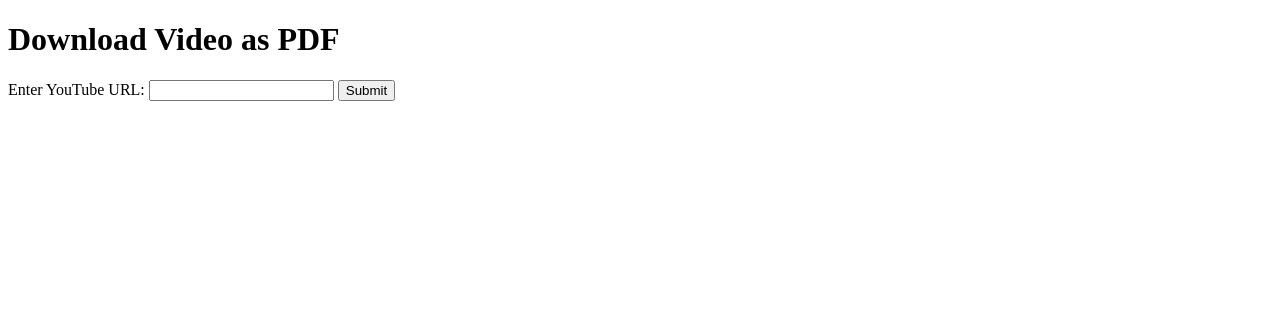
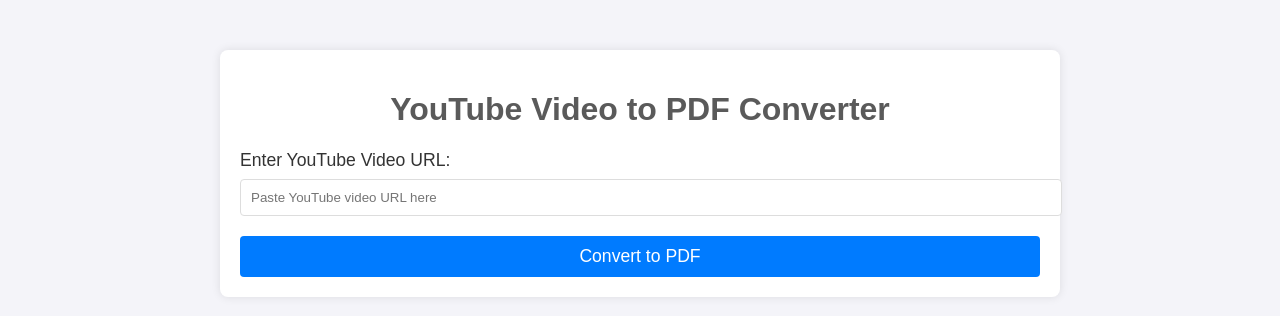
Before and after one commit to avinashg0y4l/video2pdf, a Flask app: template templates/index.html in a window 1280 px wide. Shown: the top 316 px of the page. Run offline with Flask 2, Linux system fonts and the light colour scheme; the template is opened without the code that fills it, so the values that code supplies are empty.

Commit message:
Initial commit

```diff
--- a/app.py
+++ /dev/null
@@ -1,156 +0,0 @@
-from flask import Flask, request, render_template, send_file, redirect, url_for
-import tempfile
-import os
-import re
-from fpdf import FPDF
-from PIL import Image
-import yt_dlp
-import cv2
-from skimage.metrics import structural_similarity as compare_ssim
-#from youtube_transcript_api import YouTubeTranscriptApi
-#from google.colab import files
-
-app = Flask(__name__)
-
-# Helper functions from the previous code
-def download_video(url, output_file):
-    if os.path.exists(output_file):
-        os.remove(output_file)
-    ydl_opts = {
-        'outtmpl': output_file,
-        'format': 'best',
-    }
-    with yt_dlp.YoutubeDL(ydl_opts) as ydl:
-        ydl.download([url])
-
-def get_video_id(url):
-    video_id_match = re.search(r"shorts\/(\w+)", url)
-    if video_id_match:
-        return video_id_match.group(1)
-    video_id_match = re.search(r"youtu\.be\/([\w\-_]+)(\?.*)?", url)
-    if video_id_match:
-        return video_id_match.group(1)
-    video_id_match = re.search(r"v=([\w\-_]+)", url)
-    if video_id_match:
-        return video_id_match.group(1)
-    video_id_match = re.search(r"live\/(\w+)", url)
-    if video_id_match:
-        return video_id_match.group(1)
-    return None
-
-def extract_unique_frames(video_file, output_folder, n=3, ssim_threshold=0.8):
-    cap = cv2.VideoCapture(video_file)
-    fps = int(cap.get(cv2.CAP_PROP_FPS))
-    last_frame = None
-    saved_frame = None
-    frame_number = 0
-    last_saved_frame_number = -1
-    timestamps = []
-
-    while cap.isOpened():
-        ret, frame = cap.read()
-        if not ret:
-            break
-
-        if frame_number % n == 0:
-            gray_frame = cv2.cvtColor(frame, cv2.COLOR_BGR2GRAY)
-            gray_frame = cv2.resize(gray_frame, (128, 72))
-
-            if last_frame is not None:
-                similarity = compare_ssim(gray_frame, last_frame, data_range=gray_frame.max() - gray_frame.min())
-                if similarity < ssim_threshold:
-                    if saved_frame is not None and frame_number - last_saved_frame_number > fps:
-                        frame_path = os.path.join(output_folder, f'frame{frame_number:04d}_{frame_number // fps}.png')
-                        cv2.imwrite(frame_path, saved_frame)
-                        timestamps.append((frame_number, frame_number // fps))
-
-                    saved_frame = frame
-                    last_saved_frame_number = frame_number
-                else:
-                    saved_frame = frame
-            else:
-                frame_path = os.path.join(output_folder, f'frame{frame_number:04d}_{frame_number // fps}.png')
-                cv2.imwrite(frame_path, frame)
-                timestamps.append((frame_number, frame_number // fps))
-                last_saved_frame_number = frame_number
-
-            last_frame = gray_frame
-
-        frame_number += 1
-
-    cap.release()
-    return timestamps
-
-def convert_frames_to_pdf(input_folder, output_file, timestamps):
-    frame_files = sorted(os.listdir(input_folder), key=lambda x: int(x.split('_')[0].split('frame')[-1]))
-    pdf = FPDF("L")
-    pdf.set_auto_page_break(0)
-
-    for i, (frame_file, (frame_number, timestamp_seconds)) in enumerate(zip(frame_files, timestamps)):
-        frame_path = os.path.join(input_folder, frame_file)
-        image = Image.open(frame_path)
-        pdf.add_page()
-        pdf.image(frame_path, x=0, y=0, w=pdf.w, h=pdf.h)
-
-        timestamp = f"{timestamp_seconds // 3600:02d}:{(timestamp_seconds % 3600) // 60:02d}:{timestamp_seconds % 60:02d}"
-
-        x, y, width, height = 5, 5, 60, 15
-        region = image.crop((x, y, x + width, y + height)).convert("L")
-        mean_pixel_value = region.resize((1, 1)).getpixel((0, 0))
-        if mean_pixel_value < 64:
-            pdf.set_text_color(255, 255, 255)
-        else:
-            pdf.set_text_color(0, 0, 0)
-
-        pdf.set_xy(x, y)
-        pdf.set_font("Arial", size=12)
-        pdf.cell(0, 0, timestamp)
-
-    pdf.output(output_file)
-
-def get_video_title(url):
-    ydl_opts = {
-        'skip_download': True,
-        'ignoreerrors': True
-    }
-    with yt_dlp.YoutubeDL(ydl_opts) as ydl:
-        video_info = ydl.extract_info(url, download=False)
-        title = video_info['title'].replace('/', '-').replace('\\', '-').replace(':', '-').replace('*', '-').replace('?', '-').replace('<', '-').replace('>', '-').replace('|', '-').replace('"', '-').strip('.')
-        return title
-
-
-@app.route('/', methods=['GET', 'POST'])
-def index():
-    if request.method == 'POST':
-        url = request.form['url']
-        if not url:
-            return render_template('index.html', message="Please provide a YouTube URL.")
-
-        try:
-            video_id = get_video_id(url)
-            if not video_id:
-                return render_template('index.html', message="Invalid URL.")
-
-            video_title = get_video_title(url)
-            video_file = f"{video_title}.mp4"
-            download_video(url, video_file)
-
-            output_pdf_filename = f"{video_title}.pdf"
-
-            with tempfile.TemporaryDirectory() as tmp_dir:
-                frames_folder = os.path.join(tmp_dir, "frames")
-                os.makedirs(frames_folder)
-
-                timestamps = extract_unique_frames(video_file, frames_folder)
-                convert_frames_to_pdf(frames_folder, output_pdf_filename, timestamps)
-
-            return send_file(output_pdf_filename, as_attachment=True)
-
-        except Exception as e:
-            return render_template('index.html', message=f"An error occurred: {str(e)}")
-
-    return render_template('index.html')
-
-
-if __name__ == "__main__":
-    app.run(debug=True)
--- /dev/null
+++ b/functions/app.py
@@ -0,0 +1,152 @@
+import os
+import re
+import tempfile
+from flask import Flask, request, render_template, send_file
+from fpdf import FPDF
+from PIL import Image
+import yt_dlp
+import cv2
+from skimage.metrics import structural_similarity as compare_ssim
+
+app = Flask(__name__)
+
+# Helper functions for video processing and PDF generation
+def download_video(url, output_file):
+    if os.path.exists(output_file):
+        os.remove(output_file)
+    ydl_opts = {
+        'outtmpl': output_file,
+        'format': 'best',
+    }
+    with yt_dlp.YoutubeDL(ydl_opts) as ydl:
+        ydl.download([url])
+
+def get_video_id(url):
+    video_id_match = re.search(r"shorts\/(\w+)", url)
+    if video_id_match:
+        return video_id_match.group(1)
+    video_id_match = re.search(r"youtu\.be\/([\w\-_]+)(\?.*)?", url)
+    if video_id_match:
+        return video_id_match.group(1)
+    video_id_match = re.search(r"v=([\w\-_]+)", url)
+    if video_id_match:
+        return video_id_match.group(1)
+    video_id_match = re.search(r"live\/(\w+)", url)
+    if video_id_match:
+        return video_id_match.group(1)
+    return None
+
+def extract_unique_frames(video_file, output_folder, n=3, ssim_threshold=0.8):
+    cap = cv2.VideoCapture(video_file)
+    fps = int(cap.get(cv2.CAP_PROP_FPS))
+    last_frame = None
+    saved_frame = None
+    frame_number = 0
+    last_saved_frame_number = -1
+    timestamps = []
+
+    while cap.isOpened():
+        ret, frame = cap.read()
+        if not ret:
+            break
+
+        if frame_number % n == 0:
+            gray_frame = cv2.cvtColor(frame, cv2.COLOR_BGR2GRAY)
+            gray_frame = cv2.resize(gray_frame, (128, 72))
+
+            if last_frame is not None:
+                similarity = compare_ssim(gray_frame, last_frame, data_range=gray_frame.max() - gray_frame.min())
+                if similarity < ssim_threshold:
+                    if saved_frame is not None and frame_number - last_saved_frame_number > fps:
+                        frame_path = os.path.join(output_folder, f'frame{frame_number:04d}_{frame_number // fps}.png')
+                        cv2.imwrite(frame_path, saved_frame)
+                        timestamps.append((frame_number, frame_number // fps))
+
+                    saved_frame = frame
+                    last_saved_frame_number = frame_number
+                else:
+                    saved_frame = frame
+            else:
+                frame_path = os.path.join(output_folder, f'frame{frame_number:04d}_{frame_number // fps}.png')
+                cv2.imwrite(frame_path, frame)
+                timestamps.append((frame_number, frame_number // fps))
+                last_saved_frame_number = frame_number
+
+            last_frame = gray_frame
+
+        frame_number += 1
+
+    cap.release()
+    return timestamps
+
+def convert_frames_to_pdf(input_folder, output_file, timestamps):
+    frame_files = sorted(os.listdir(input_folder), key=lambda x: int(x.split('_')[0].split('frame')[-1]))
+    pdf = FPDF("L")
+    pdf.set_auto_page_break(0)
+
+    for i, (frame_file, (frame_number, timestamp_seconds)) in enumerate(zip(frame_files, timestamps)):
+        frame_path = os.path.join(input_folder, frame_file)
+        image = Image.open(frame_path)
+        pdf.add_page()
+        pdf.image(frame_path, x=0, y=0, w=pdf.w, h=pdf.h)
+
+        timestamp = f"{timestamp_seconds // 3600:02d}:{(timestamp_seconds % 3600) // 60:02d}:{timestamp_seconds % 60:02d}"
+
+        x, y, width, height = 5, 5, 60, 15
+        region = image.crop((x, y, x + width, y + height)).convert("L")
+        mean_pixel_value = region.resize((1, 1)).getpixel((0, 0))
+        if mean_pixel_value < 64:
+            pdf.set_text_color(255, 255, 255)
+        else:
+            pdf.set_text_color(0, 0, 0)
+
+        pdf.set_xy(x, y)
+        pdf.set_font("Arial", size=12)
+        pdf.cell(0, 0, timestamp)
+
+    pdf.output(output_file)
+
+def get_video_title(url):
+    ydl_opts = {
+        'skip_download': True,
+        'ignoreerrors': True
+    }
+    with yt_dlp.YoutubeDL(ydl_opts) as ydl:
+        video_info = ydl.extract_info(url, download=False)
+        title = video_info['title'].replace('/', '-').replace('\\', '-').replace(':', '-').replace('*', '-').replace('?', '-').replace('<', '-').replace('>', '-').replace('|', '-').replace('"', '-').strip('.')
+        return title
+
+@app.route('/', methods=['GET', 'POST'])
+def index():
+    if request.method == 'POST':
+        url = request.form['url']
+        if not url:
+            return render_template('index.html', message="Please provide a YouTube URL.")
+
+        try:
+            video_id = get_video_id(url)
+            if not video_id:
+                return render_template('index.html', message="Invalid URL.")
+
+            video_title = get_video_title(url)
+            video_file = f"{video_title}.mp4"
+            download_video(url, video_file)
+
+            output_pdf_filename = f"{video_title}.pdf"
+
+            with tempfile.TemporaryDirectory() as tmp_dir:
+                frames_folder = os.path.join(tmp_dir, "frames")
+                os.makedirs(frames_folder)
+
+                timestamps = extract_unique_frames(video_file, frames_folder)
+                convert_frames_to_pdf(frames_folder, output_pdf_filename, timestamps)
+
+            return send_file(output_pdf_filename, as_attachment=True)
+
+        except Exception as e:
+            return render_template('index.html', message=f"An error occurred: {str(e)}")
+
+    return render_template('index.html')
+
+if __name__ == "__main__":
+    app.run(debug=True)
--- /dev/null
+++ b/static/pdfs/style.css
@@ -0,0 +1,62 @@
+body {
+    font-family: Arial, sans-serif;
+    margin: 0;
+    padding: 0;
+    background-color: #f4f4f9;
+    color: #333;
+}
+
+.container {
+    max-width: 800px;
+    margin: 50px auto;
+    padding: 20px;
+    background-color: white;
+    border-radius: 8px;
+    box-shadow: 0 0 10px rgba(0, 0, 0, 0.1);
+}
+
+h1 {
+    text-align: center;
+    color: #5a5a5a;
+}
+
+.form-container {
+    margin-top: 20px;
+}
+
+label {
+    font-size: 1.1em;
+    margin-bottom: 8px;
+    display: block;
+}
+
+input[type="text"] {
+    width: 100%;
+    padding: 10px;
+    margin-bottom: 20px;
+    border: 1px solid #ddd;
+    border-radius: 4px;
+}
+
+button {
+    width: 100%;
+    padding: 10px;
+    background-color: #007BFF;
+    border: none;
+    border-radius: 4px;
+    color: white;
+    font-size: 1.1em;
+    cursor: pointer;
+}
+
+button:hover {
+    background-color: #0056b3;
+}
+
+.message {
+    padding: 10px;
+    background-color: #f8d7da;
+    border-radius: 4px;
+    color: #721c24;
+    margin-bottom: 20px;
+}
--- a/templates/index.html
+++ b/templates/index.html
@@ -3,19 +3,30 @@
 <head>
     <meta charset="UTF-8">
     <meta name="viewport" content="width=device-width, initial-scale=1.0">
-    <title>YouTube Video to PDF</title>
+    <title>YouTube Video to PDF Converter</title>
+    <link rel="stylesheet" href="{{ url_for('static', filename='style.css') }}">
 </head>
 <body>
-    <h1>Download Video as PDF</h1>
 
-    <form method="POST">
-        <label for="url">Enter YouTube URL:</label>
-        <input type="text" id="url" name="url" required>
-        <button type="submit">Submit</button>
-    </form>
+    <div class="container">
+        <h1>YouTube Video to PDF Converter</h1>
 
-    {% if message %}
-        <p>{{ message }}</p>
-    {% endif %}
+        <!-- Display success or error message -->
+        {% if message %}
+            <div class="message">
+                <p>{{ message }}</p>
+            </div>
+        {% endif %}
+
+        <!-- Form to input YouTube URL -->
+        <div class="form-container">
+            <form action="/" method="POST">
+                <label for="url">Enter YouTube Video URL:</label>
+                <input type="text" id="url" name="url" placeholder="Paste YouTube video URL here" required>
+                <button type="submit">Convert to PDF</button>
+            </form>
+        </div>
+    </div>
+
 </body>
 </html>
```
Also changed, not shown: requirements.txt (+13 -0 lines), netlify.toml (added), 1 other file.
